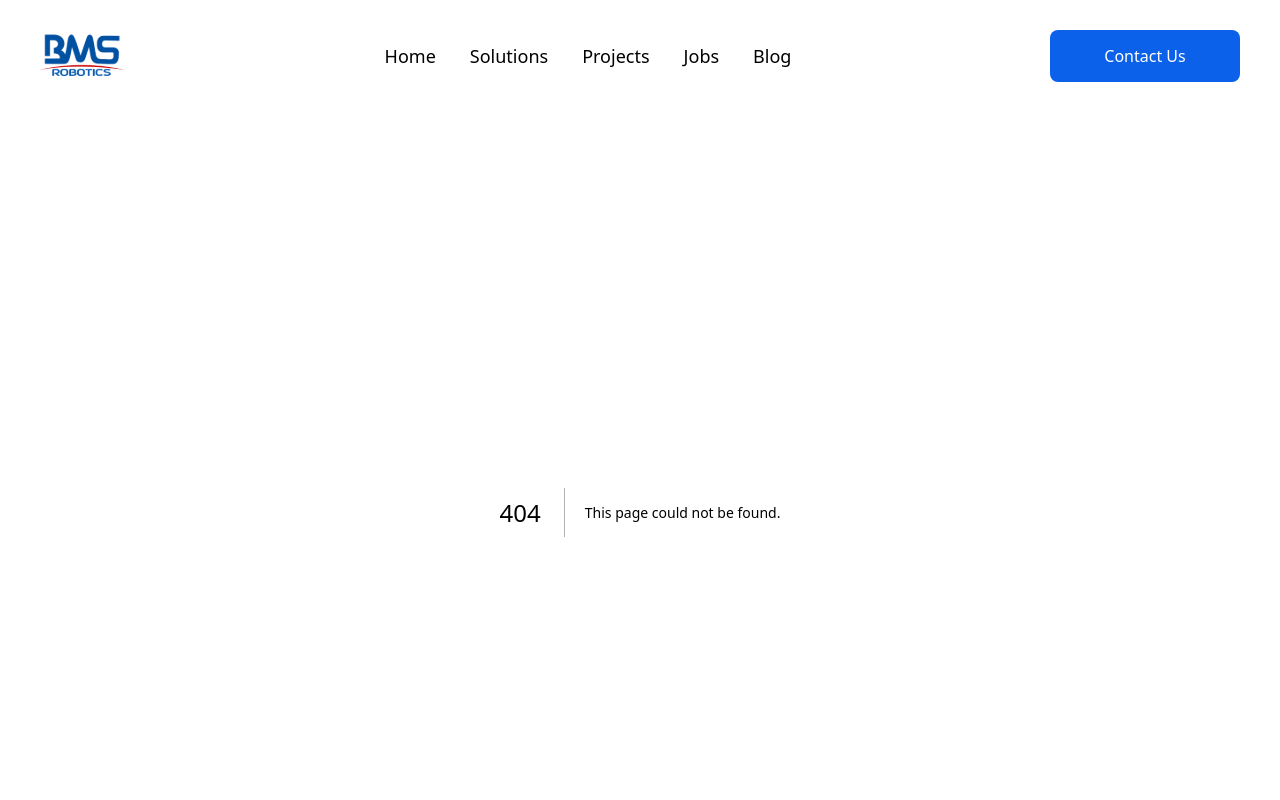
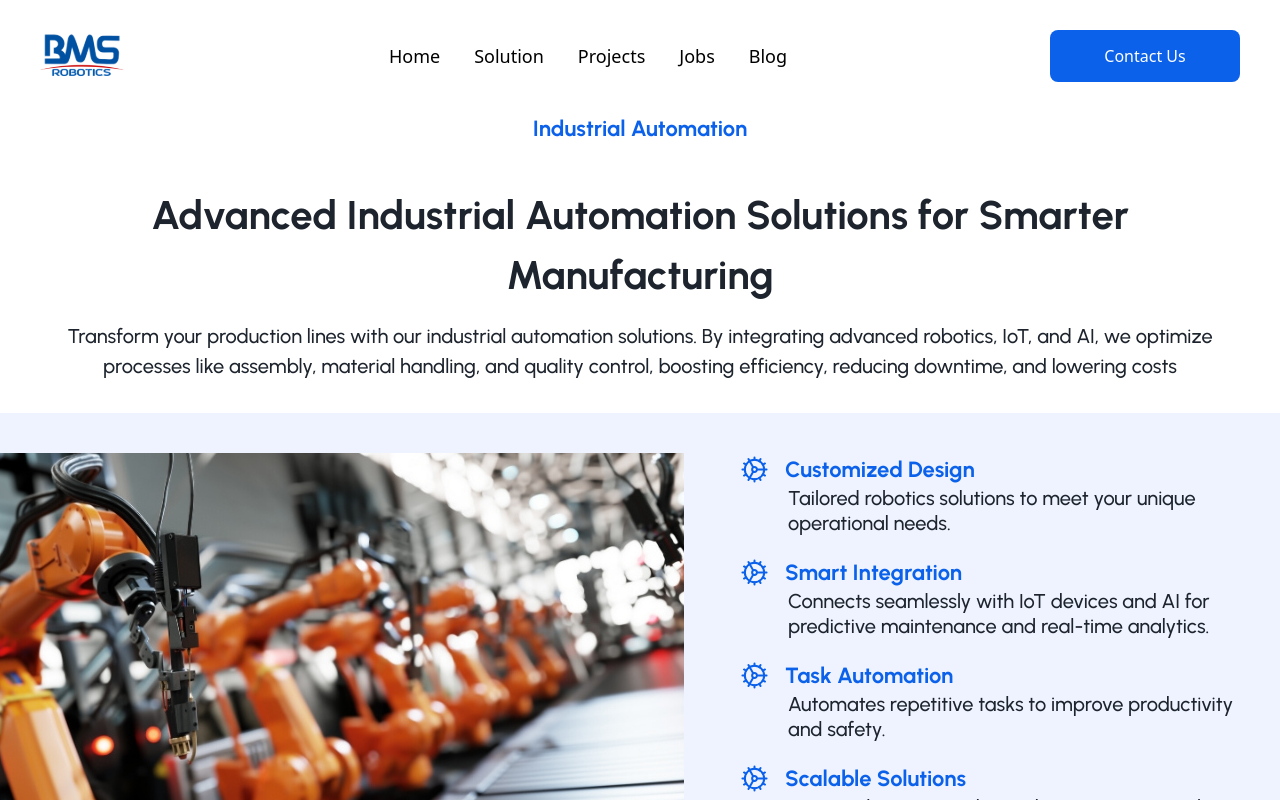
Before and after one commit to Tafhim-87/BMS-robotics, a Next.js app: page /solution in a window 1280 px wide. Before the commit this address had no page. Shown: the top 800 px of the page. Built offline with nearby package versions, Linux system fonts and the light colour scheme.

Commit message:
solution page add

```diff
--- a/src/Components/home/NavBar.jsx
+++ b/src/Components/home/NavBar.jsx
@@ -1,11 +1,30 @@
 "use client";
-import React, { useState } from "react";
+import React, { useState, useEffect } from "react";
 import Link from "next/link";
 import LogoSvg from "@/assets/svgs/LogoSvg";
 import { motion } from "framer-motion";
 
 const NavBar = () => {
+  const Navs = [
+    { bar: "Home", link: "/" },
+    { bar: "Solution", link: "/solution" },
+    { bar: "Projects", link: "/projects" },
+    { bar: "Jobs", link: "/jobs" },
+    { bar: "Blog", link: "/blog" },
+  ];
   const [isOpen, setIsOpen] = useState(false);
+
+  useEffect(() => {
+    if (isOpen) {
+      document.body.classList.add("overflow-hidden");
+    } else {
+      document.body.classList.remove("overflow-hidden");
+    }
+
+    return () => {
+      document.body.classList.remove("overflow-hidden");
+    };
+  }, [isOpen]);
 
   return (
     <motion.nav
@@ -26,17 +45,15 @@ const NavBar = () => {
           animate={{ opacity: 1 }}
           transition={{ duration: 0.8, delay: 0.3 }}
         >
-          {["Home", "Solutions", "Projects", "Jobs", "Blog"].map(
-            (item, index) => (
+          {Navs.map((item, index) => (
             <Link
               key={index}
-                href="#"
+              href={item.link}
               className="text-lg font-medium hover:text-[#0B61EA] transition-colors"
             >
-                {item}
+              {item.bar}
             </Link>
-            )
-          )}
+          ))}
         </motion.div>
 
         {/* Desktop Contact Button */}
@@ -83,18 +100,16 @@ const NavBar = () => {
           transition={{ duration: 0.5, ease: "easeInOut" }}
         >
           <div className="flex flex-col items-center pt-8 space-y-6">
-            {["Home", "Solutions", "Projects", "Jobs", "Blog"].map(
-              (item, index) => (
+            {Navs.map((item, index) => (
               <Link
                 key={index}
-                  href="#"
+                href={item.link}
                 className="text-2xl font-medium hover:text-[#0B61EA] transition-colors"
                 onClick={() => setIsOpen(false)}
               >
-                  {item}
+                {item.bar}
               </Link>
-              )
-            )}
+            ))}
             <Link
               href="#"
               className="text-white font-medium bg-[#0B61EA] rounded-lg w-[190px] p-4 text-center hover:bg-blue-700 transition-colors"
--- /dev/null
+++ b/src/Components/solutions/IndustrialAutomation.jsx
@@ -0,0 +1,79 @@
+import React from "react";
+import Image from "next/image";
+import img1 from "@/assets/imgs/solution/indAutomation.png";
+import SettingIcn from "@/assets/svgs/solutionSvg/SettingIcn";
+
+const IndustrialAutomation = () => {
+  const list = [
+    {
+      title: "Customized Design",
+      description:
+        "Tailored robotics solutions to meet your unique operational needs.",
+    },
+    {
+      title: "Smart Integration",
+      description:
+        "Connects seamlessly with IoT devices and AI for predictive maintenance and real-time analytics.",
+    },
+    {
+      title: "Task Automation",
+      description:
+        "Automates repetitive tasks to improve productivity and safety.",
+    },
+    {
+      title: "Scalable Solutions",
+      description:
+        "Designed to grow with your business, ensuring long-term value.",
+    },
+  ];
+  return (
+    <section className="w-full flex flex-col justify-center items-center gap-8">
+      <div className="container max-w-[1440px] flex flex-col gap-10">
+        <h1 className="text-[22px] font-bold text-[#0B61EA] text-center">
+          Industrial Automation
+        </h1>
+        <div className="flex flex-col text-center">
+          <h1 className="text-[40px] font-bold text-[#1D242D]">
+            Advanced Industrial Automation Solutions for Smarter Manufacturing
+          </h1>
+          <p className="text-[20px] font-medium text-[#1D242D] mt-4">
+            Transform your production lines with our industrial automation
+            solutions. By integrating advanced robotics, IoT, and AI, we
+            optimize processes like assembly, material handling, and quality
+            control, boosting efficiency, reducing downtime, and lowering costs
+          </p>
+        </div>
+      </div>
+      <div className="bg-[#EEF3FF] w-screen h-[544px] flex justify-center">
+        <div className="container max-w-[1440px] flex gap-14 py-10">
+          <div className="h-[450px] bg-slate-500 flex justify-start items-center">
+            <Image
+              src={img1}
+              alt="Industrial Automation"
+              width={690}
+              height={450}
+              className=" h-[450px] object-cover"
+            />
+          </div>
+          <div className="flex flex-col gap-5">
+            {list.map((item, index) => (
+              <div key={index} className="w-[540px] pr-8">
+                <div className="flex items-center gap-4">
+                  <SettingIcn />
+                  <h1 className="text-[22px] font-bold text-[#0B61EA]">
+                    {item.title}
+                  </h1>
+                </div>
+                <p className="text-[20px] font-medium text-[#1D242D] ml-12 leading-[25px]">
+                  {item.description}
+                </p>
+              </div>
+            ))}
+          </div>
+        </div>
+      </div>
+    </section>
+  );
+};
+
+export default IndustrialAutomation;
--- /dev/null
+++ b/src/app/(pages)/solution/page.js
@@ -0,0 +1,70 @@
+"use client";
+
+import React, { useState, useEffect } from "react";
+import Automation from "@/Components/home/Automation";
+import { CompanieLogo } from "@/Components/home/CompanieLogo";
+import ConnectForm from "@/Components/home/ConnectForm";
+import Hero from "@/Components/home/Hero";
+import IndustryCards from "@/Components/home/IndustryCards";
+import Optimize from "@/Components/home/Optimize";
+import Products from "@/Components/home/Products";
+import Support from "@/Components/home/Support";
+import Loading from "@/Components/home/Loading";
+import IndustrialAutomation from "@/Components/solutions/IndustrialAutomation";
+
+const Page = () => {
+  const [isLoading, setIsLoading] = useState(true);
+
+  useEffect(() => {
+    const timer = setTimeout(() => {
+      setIsLoading(false);
+    }, 2000);
+
+    return () => clearTimeout(timer);
+  }, []);
+
+  useEffect(() => {
+    if (isLoading) return;
+
+    let lenis;
+    let rafId;
+
+    const initLenis = async () => {
+      const Lenis = (await import("@studio-freight/lenis")).default;
+
+      lenis = new Lenis({
+        lerp: 0.1,
+        smoothWheel: true,
+        smoothTouch: false,
+        touchMultiplier: 1.5,
+      });
+
+      const animate = (time) => {
+        lenis.raf(time);
+        rafId = requestAnimationFrame(animate);
+      };
+
+      rafId = requestAnimationFrame(animate);
+    };
+
+    initLenis();
+
+    return () => {
+      if (lenis) {
+        lenis.destroy();
+      }
+      cancelAnimationFrame(rafId);
+    };
+  }, [isLoading]);
+
+  if (isLoading) return <Loading />;
+
+  return (
+    <div className="font-Urbanist flex flex-col items-center md:px-10 px-5 justify-center gap-16 overflow-x-hidden">
+      <IndustrialAutomation />
+      <ConnectForm />
+    </div>
+  );
+};
+
+export default Page;
--- /dev/null
+++ b/src/assets/svgs/solutionSvg/SettingIcn.jsx
@@ -0,0 +1,26 @@
+import * as React from "react";
+const SettingIcn = (props) => (
+  <svg
+    xmlns="http://www.w3.org/2000/svg"
+    width={29}
+    height={29}
+    fill="none"
+    {...props}
+  >
+    <path
+      stroke="#0B61EA"
+      strokeLinecap="round"
+      strokeLinejoin="round"
+      strokeWidth={2}
+      d="M14.5 24.167a9.666 9.666 0 1 0 0-19.332 9.666 9.666 0 0 0 0 19.332Z"
+    />
+    <path
+      stroke="#0B61EA"
+      strokeLinecap="round"
+      strokeLinejoin="round"
+      strokeWidth={2}
+      d="M14.5 16.917a2.417 2.417 0 1 0 0-4.833 2.417 2.417 0 0 0 0 4.833ZM14.5 2.416v2.417M14.5 26.583v-2.417M20.542 24.963l-1.208-2.09M13.292 12.409 8.46 4.035M24.963 20.542l-2.09-1.208M4.035 8.459l2.09 1.208M16.916 14.5h9.667M2.416 14.5h2.417M24.963 8.459l-2.09 1.208M4.035 20.542l2.09-1.208M20.542 4.035l-1.208 2.09M13.292 16.59 8.46 24.964"
+    />
+  </svg>
+);
+export default SettingIcn;
```
Also changed, not shown: src/assets/imgs/solution/indAutomation.png (added). Lines whose indentation alone changed are shown as unchanged.
